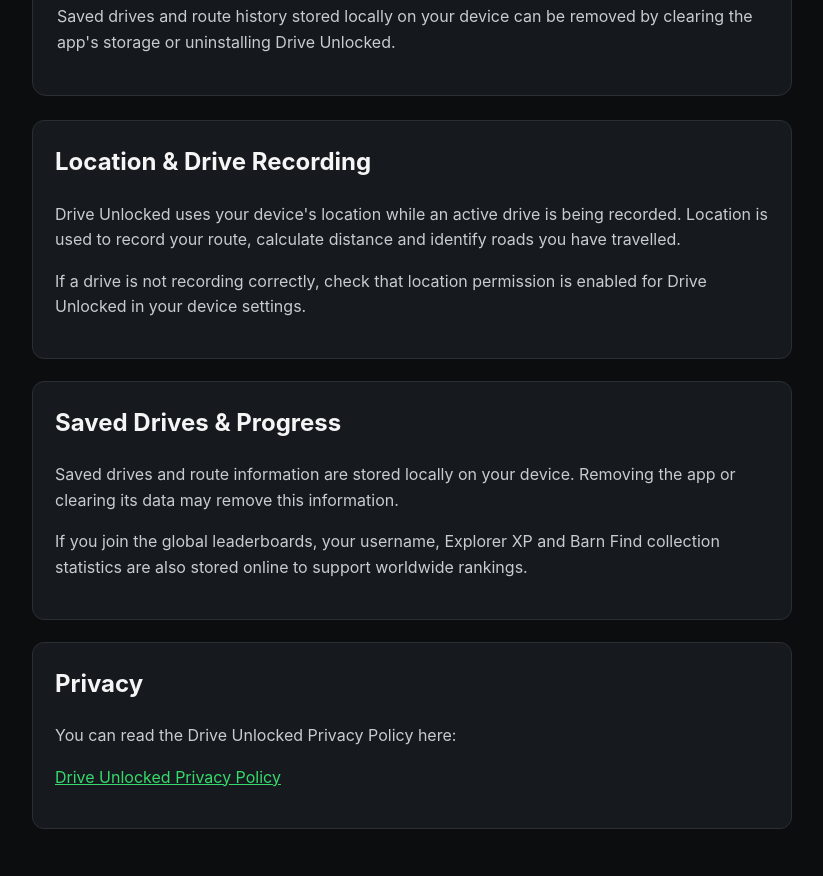
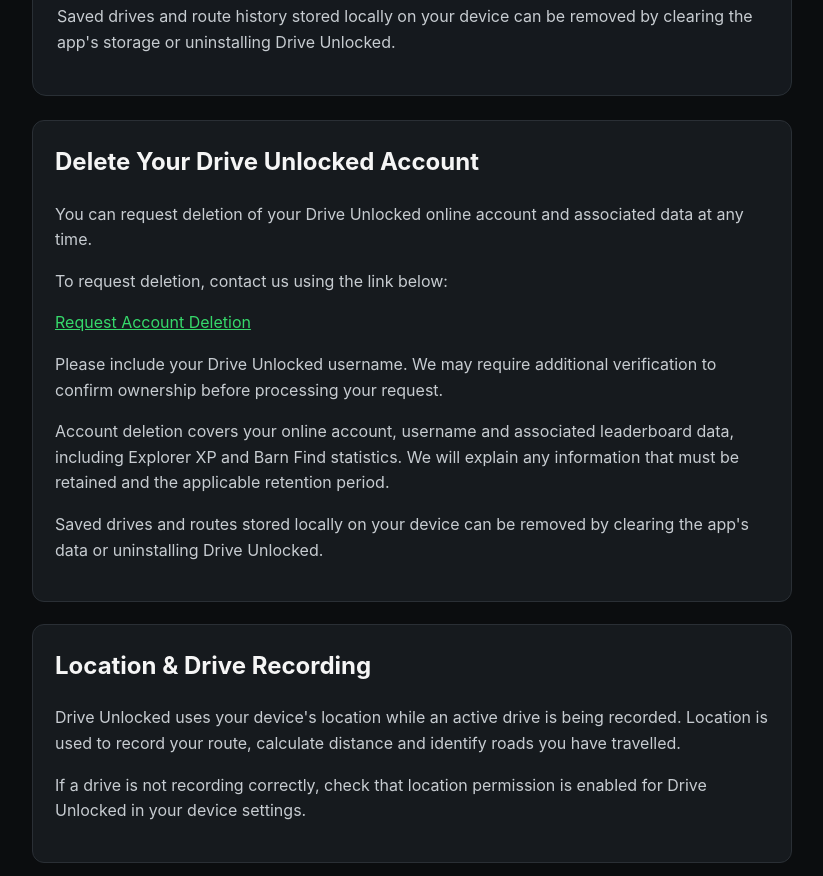
Before and after one commit to joekel17/drive-unlocked-privacy, a plain HTML site: page support.html in a window 1280 px wide. Shown: the part 880-1756 px from the top of the page, without its empty margins (228-1051 px from the left). Drawn offline with Linux system fonts and the light colour scheme.

Commit message:
Update support.html
account deletion

```diff
--- a/support.html
+++ b/support.html
@@ -127,6 +127,45 @@
   </p>
 </section>
 
+<div class="card" id="delete-account">
+  <h2>Delete Your Drive Unlocked Account</h2>
+
+  <p>
+    You can request deletion of your Drive Unlocked
+    online account and associated data at any time.
+  </p>
+
+  <p>
+    To request deletion, contact us using the link below:
+  </p>
+
+  <p>
+    <a href="mailto:joesiff17@outlook.com?subject=Drive%20Unlocked%20Account%20Deletion%20Request">
+      Request Account Deletion
+    </a>
+  </p>
+
+  <p>
+    Please include your Drive Unlocked username.
+    We may require additional verification to confirm
+    ownership before processing your request.
+  </p>
+
+  <p>
+    Account deletion covers your online account,
+    username and associated leaderboard data,
+    including Explorer XP and Barn Find statistics.
+    We will explain any information that must be
+    retained and the applicable retention period.
+  </p>
+
+  <p>
+    Saved drives and routes stored locally on your
+    device can be removed by clearing the app's
+    data or uninstalling Drive Unlocked.
+  </p>
+</div>
+
     <div class="card">
         <h2>Location &amp; Drive Recording</h2>
 
```
